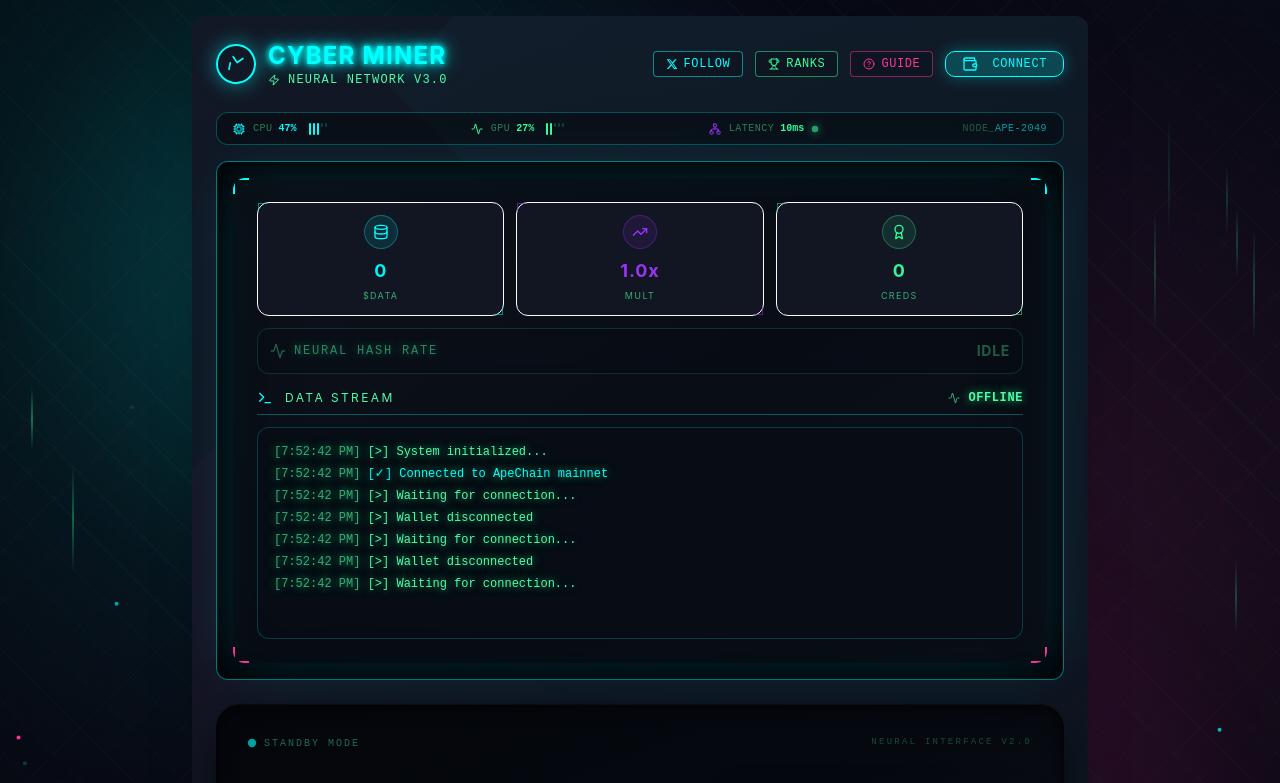
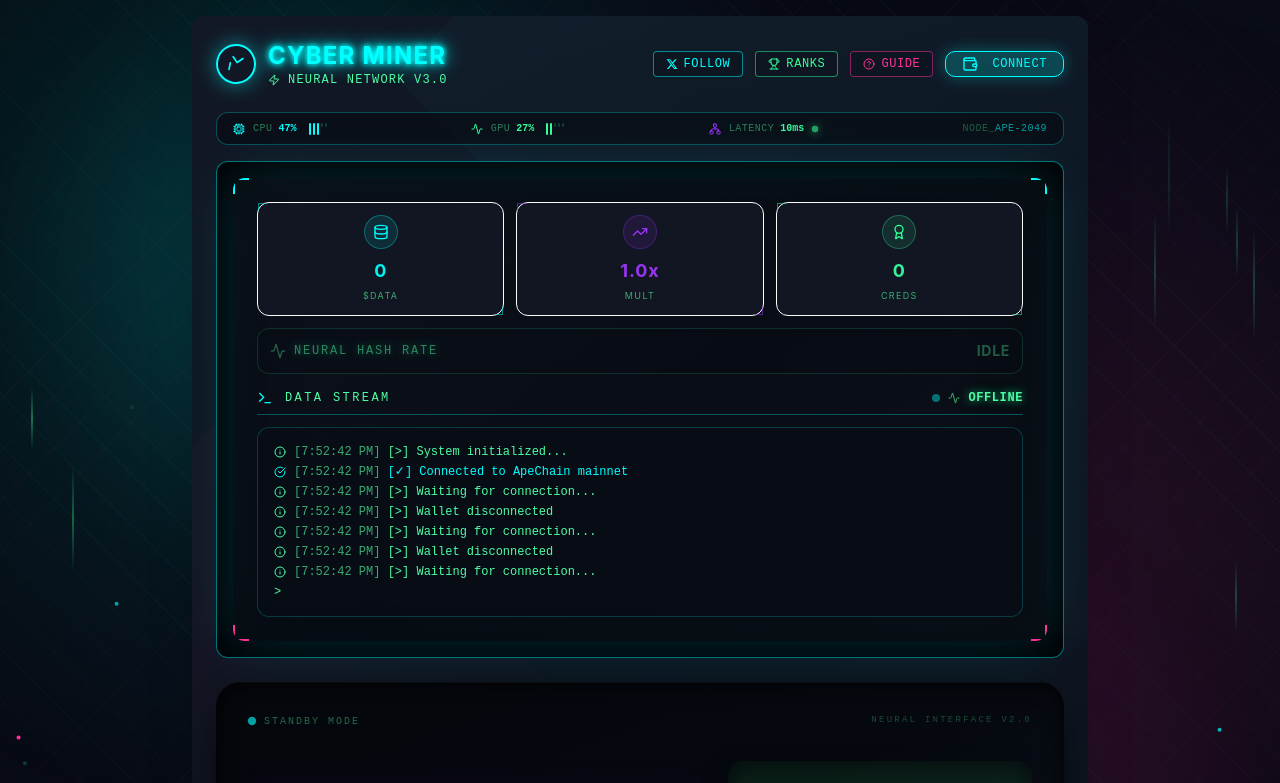
Before and after one commit to mrvalts123/cyber, a React (Vite) app: page / in a window 1280 px wide. Shown: the top 783 px of the page. Built offline with nearby package versions, Linux system fonts and the light colour scheme.

Commit message:
Update terminal-display.tsx

```diff
--- a/src/components/terminal-display.tsx
+++ b/src/components/terminal-display.tsx
@@ -2,23 +2,23 @@
  * TerminalDisplay Component
  *
  * Cyberpunk terminal/console display for showing hacking logs and status messages.
- * Features Matrix-style green text, animated code streams, data visualizations,
- * and dynamic hacking effects during mining operations.
+ * Features color-coded logs (✅ success, ⚠️ warnings, ❌ errors, 🔵 info),
+ * monospaced font for authenticity, and dynamic hacking effects during mining operations.
  *
  * Layout Strategy:
  * - During mining: Hacking panels (infiltration + data stream) appear at top
  * - Chat logs are positioned below the hacking panels for visibility
- * - When not mining: Regular chat log view only
+ * - When not mining: Regular chat log view only with color coding
  */
 
 import React, { useEffect, useRef, useState } from 'react';
 import { motion, AnimatePresence } from 'framer-motion';
-import { Activity, Terminal as TerminalIcon, Lock, Shield, Cpu, Database, Zap } from 'lucide-react';
+import { Activity, Terminal as TerminalIcon, Lock, Shield, Cpu, Database, Zap, AlertTriangle, CheckCircle, Info } from 'lucide-react';
 
 interface Log {
   timestamp: number;
   message: string;
-  type: 'info' | 'success' | 'error';
+  type: 'info' | 'success' | 'error' | 'warning';
 }
 
 interface TerminalDisplayProps {
@@ -50,7 +50,6 @@ export function TerminalDisplay({
 }: TerminalDisplayProps) {
   const scrollRef = useRef<HTMLDivElement>(null);
   const [codeLines, setCodeLines] = useState<string[]>([]);
-  const [dataPackets, setDataPackets] = useState<Array<{ id: number; text: string; x: number }>>([]);
 
   // Auto-scroll to bottom when new logs added (but NOT during mining)
   useEffect(() => {
@@ -64,7 +63,6 @@ export function TerminalDisplay({
   useEffect(() => {
     if (!isMining) {
       setCodeLines([]);
-      setDataPackets([]);
       return;
     }
 
@@ -82,62 +80,118 @@ export function TerminalDisplay({
       });
 
       setCodeLines(prev => [...newLines, ...prev].slice(0, 6));
-    }, 1500); // Reduced frequency for performance
-
-    // Removed flying data packets for performance
+    }, 1500);
 
     return () => {
       clearInterval(codeInterval);
     };
   }, [isMining]);
 
+  /**
+   * Get color-coded styles for log types
+   * ✅ Success: Green (cyan)
+   * ⚠️ Warning: Yellow
+   * ❌ Error: Red (pink)
+   * 🔵 Info: Blue (default terminal green)
+   */
   const getLogColor = (type: Log['type']) => {
     switch (type) {
       case 'success':
         return 'text-neon-cyan';
       case 'error':
         return 'text-neon-pink';
+      case 'warning':
+        return 'text-neon-yellow';
       default:
         return 'text-terminal-text';
     }
   };
 
+  /**
+   * Get icon and prefix for log types
+   */
   const getLogPrefix = (type: Log['type']) => {
     switch (type) {
       case 'success':
-        return '[✓]';
+        return { icon: CheckCircle, prefix: '[✓]' };
       case 'error':
-        return '[✗]';
+        return { icon: AlertTriangle, prefix: '[✗]' };
+      case 'warning':
+        return { icon: AlertTriangle, prefix: '[⚠]' };
       default:
-        return '[>]';
+        return { icon: Info, prefix: '[>]' };
     }
   };
 
   return (
     <div className="h-full flex flex-col">
-      {/* Terminal Header */}
+      {/* Terminal Header with Dynamic Status */}
       <div className="flex items-center justify-between mb-3 pb-2 border-b border-neon-cyan/30">
         <div className="flex items-center gap-3">
           <TerminalIcon className="w-4 h-4 text-neon-cyan" />
-          <span className="text-xs text-terminal-text uppercase tracking-[0.2em] font-cyber">
+          <span className="text-xs text-terminal-text uppercase tracking-[0.2em] font-mono">
             Data Stream
           </span>
         </div>
+
+        {/* Dynamic Status Indicator with Pulsing Animation */}
         <div className="flex items-center gap-2">
-          <Activity className={`w-3 h-3 ${isMining ? 'text-neon-green animate-pulse' : 'text-terminal-dim'}`} />
-          <div className={`terminal-text text-xs uppercase tracking-wider font-bold ${isMining ? 'text-neon-green' : ''}`}>
+          <motion.div
+            animate={isMining ? {
+              scale: [1, 1.3, 1],
+              opacity: [0.6, 1, 0.6]
+            } : {
+              opacity: [0.4, 0.7, 0.4]
+            }}
+            transition={{ duration: 2, repeat: Infinity }}
+            className={`w-2 h-2 rounded-full ${
+              isMining
+                ? 'bg-neon-green'
+                : status === 'READY TO EXTRACT'
+                  ? 'bg-neon-cyan'
+                  : status === 'STANDBY'
+                    ? 'bg-neon-yellow'
+                    : 'bg-cyber-border'
+            }`}
+            style={{
+              boxShadow: isMining
+                ? '0 0 12px hsl(150 100% 60%), 0 0 24px hsl(150 100% 60% / 0.5)'
+                : status === 'READY TO EXTRACT'
+                  ? '0 0 12px hsl(180 100% 50%)'
+                  : status === 'STANDBY'
+                    ? '0 0 10px hsl(45 100% 55%)'
+                    : 'none'
+            }}
+          />
+          <Activity className={`w-3 h-3 ${
+            isMining ? 'text-neon-green animate-pulse' : 'text-terminal-dim'
+          }`} />
+          <motion.div
+            animate={isMining ? {
+              textShadow: [
+                '0 0 10px hsl(150 100% 60%)',
+                '0 0 20px hsl(150 100% 60%)',
+                '0 0 10px hsl(150 100% 60%)'
+              ]
+            } : {}}
+            transition={{ duration: 2, repeat: Infinity }}
+            className={`terminal-text text-xs uppercase tracking-wider font-bold font-mono ${
+              isMining ? 'text-neon-green' :
+              status === 'READY TO EXTRACT' ? 'text-neon-cyan' :
+              status === 'STANDBY' ? 'text-neon-yellow' :
+              ''
+            }`}
+          >
             {status}
-          </div>
+          </motion.div>
         </div>
       </div>
 
       {/* Terminal Output Container */}
       <div
         ref={scrollRef}
-        className="flex-1 overflow-y-auto scrollbar-thin bg-terminal-bg/70 rounded-lg p-4 backdrop-blur-sm border border-neon-cyan/20 relative"
+        className="flex-1 overflow-y-auto scrollbar-modern bg-terminal-bg/70 rounded-lg p-4 backdrop-blur-sm border border-neon-cyan/20 relative"
       >
-        {/* Grid Pattern Overlay - Removed for performance */}
-
         {/* Content Area - Hacking Panels at Top When Mining */}
         <div className="relative z-10 space-y-3">
           {/* Animated Hacking Overlay - At Top During Mining */}
@@ -156,10 +210,10 @@ export function TerminalDisplay({
                 >
                   <div className="flex items-center gap-2 mb-2">
                     <Lock className="w-3 h-3 text-neon-green" />
-                    <span className="text-xs text-neon-green uppercase tracking-wider font-cyber">
+                    <span className="text-xs text-neon-green uppercase tracking-wider font-mono">
                       System Infiltration
                     </span>
-                    <span className="text-xs text-neon-green">
+                    <span className="text-xs text-neon-green font-mono">
                       {'>>>'}
                     </span>
                   </div>
@@ -206,7 +260,7 @@ export function TerminalDisplay({
                 >
                   <div className="flex items-center gap-2 mb-2">
                     <Cpu className="w-3 h-3 text-neon-cyan" />
-                    <span className="text-[9px] text-neon-cyan uppercase tracking-wider font-cyber">
+                    <span className="text-[9px] text-neon-cyan uppercase tracking-wider font-mono">
                       Live Data Stream
                     </span>
                   </div>
@@ -230,7 +284,7 @@ export function TerminalDisplay({
                   <div className="flex items-center justify-between">
                     <div className="flex items-center gap-2">
                       <Zap className="w-3 h-3 text-neon-pink" />
-                      <span className="text-[9px] text-neon-pink uppercase tracking-wider font-cyber">
+                      <span className="text-[9px] text-neon-pink uppercase tracking-wider font-mono">
                         Data Extraction
                       </span>
                     </div>
@@ -254,28 +308,40 @@ export function TerminalDisplay({
             )}
           </AnimatePresence>
 
-          {/* Regular Log Output - Only Show When NOT Mining */}
+          {/* Regular Log Output with Color Coding */}
           {!isMining && (
-            <div>
-              {logs.map((log, index) => (
-                <div
+            <div className="space-y-1">
+              {logs.map((log, index) => {
+                const { icon: Icon, prefix } = getLogPrefix(log.type);
+                return (
+                  <motion.div
                     key={`${log.timestamp}-${index}`}
-                  className={`terminal-text text-xs mb-1.5 font-mono ${getLogColor(log.type)}`}
+                    initial={{ opacity: 0, x: -10 }}
+                    animate={{ opacity: 1, x: 0 }}
+                    transition={{ duration: 0.2 }}
+                    className="flex items-start gap-2"
                   >
+                    <Icon className={`w-3 h-3 mt-0.5 flex-shrink-0 ${getLogColor(log.type)}`} />
+                    <div className={`text-xs font-mono ${getLogColor(log.type)} flex-1`}>
                       <span className="text-terminal-dim">
                         [{new Date(log.timestamp).toLocaleTimeString()}]
                       </span>
                       {' '}
                       <span className={getLogColor(log.type)}>
-                    {getLogPrefix(log.type)}
+                        {prefix}
                       </span>
                       {' '}
                       {log.message}
                     </div>
-              ))}
+                  </motion.div>
+                );
+              })}
 
               {/* Blinking Cursor */}
+              <div className="flex items-center gap-2 mt-2">
+                <span className="text-terminal-text text-xs font-mono">{'>'}</span>
                 <div className="terminal-text text-xs inline-block terminal-cursor" />
+              </div>
             </div>
           )}
         </div>
```
Lines whose indentation alone changed are shown as unchanged.
